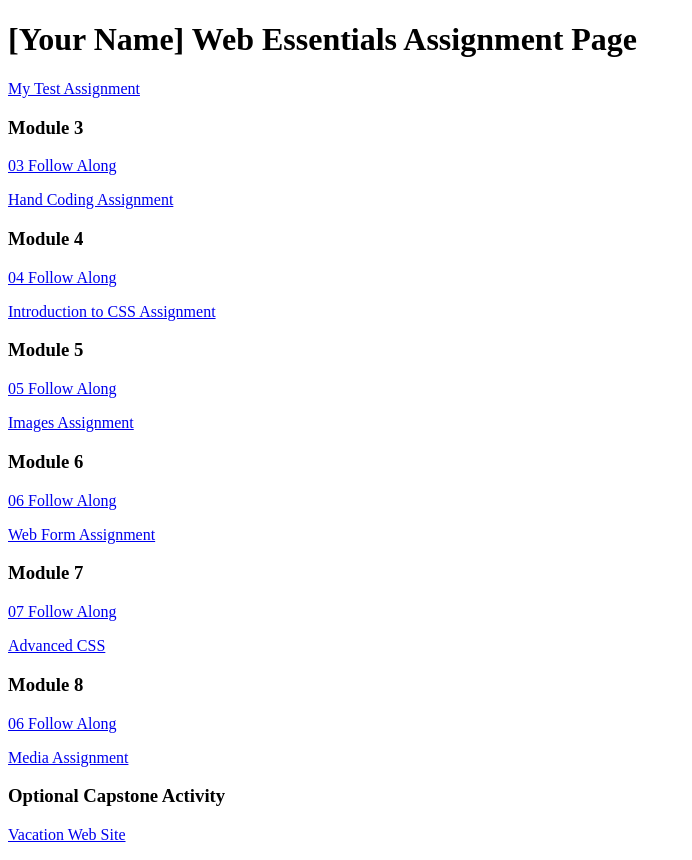
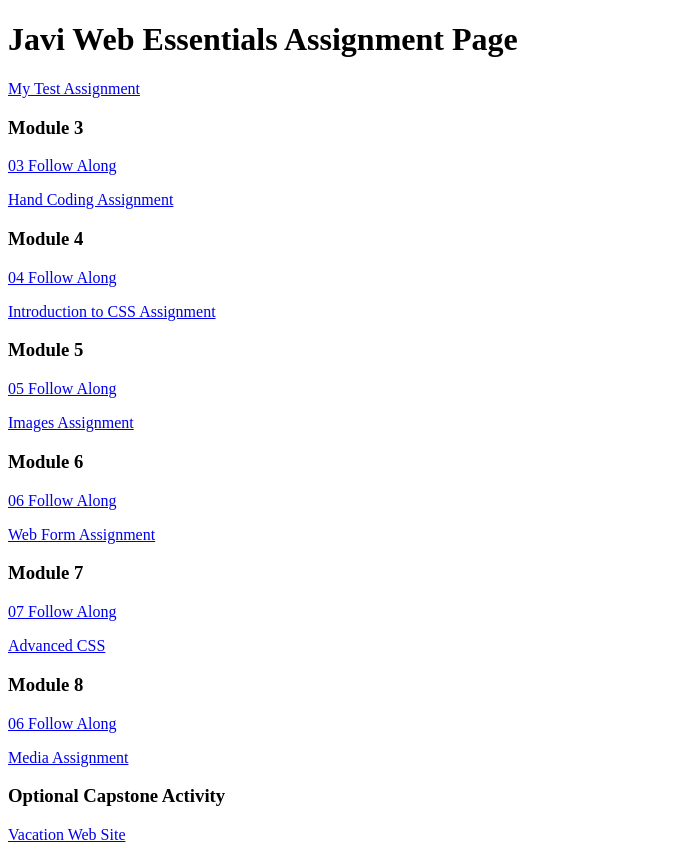
Before and after one commit to JavierSida/dwdd1600, a plain HTML site: page index.html in a window 1280 px wide. Shown: the whole page, without its empty margins (0-692 px from the left). Drawn offline with Linux system fonts and the light colour scheme.

Commit message:
Update index.html

```diff
--- a/index.html
+++ b/index.html
@@ -6,7 +6,7 @@
 		<title>dwdd 1600 assignment list page</title>
 	</head>
 	<body>
-		<h1>[Your Name] Web Essentials Assignment Page</h1>
+		<h1> Javi Web Essentials Assignment Page</h1>
 		<p><a href="01test">My Test Assignment</a></p>
 
 		<h3>Module 3</h3>
```
